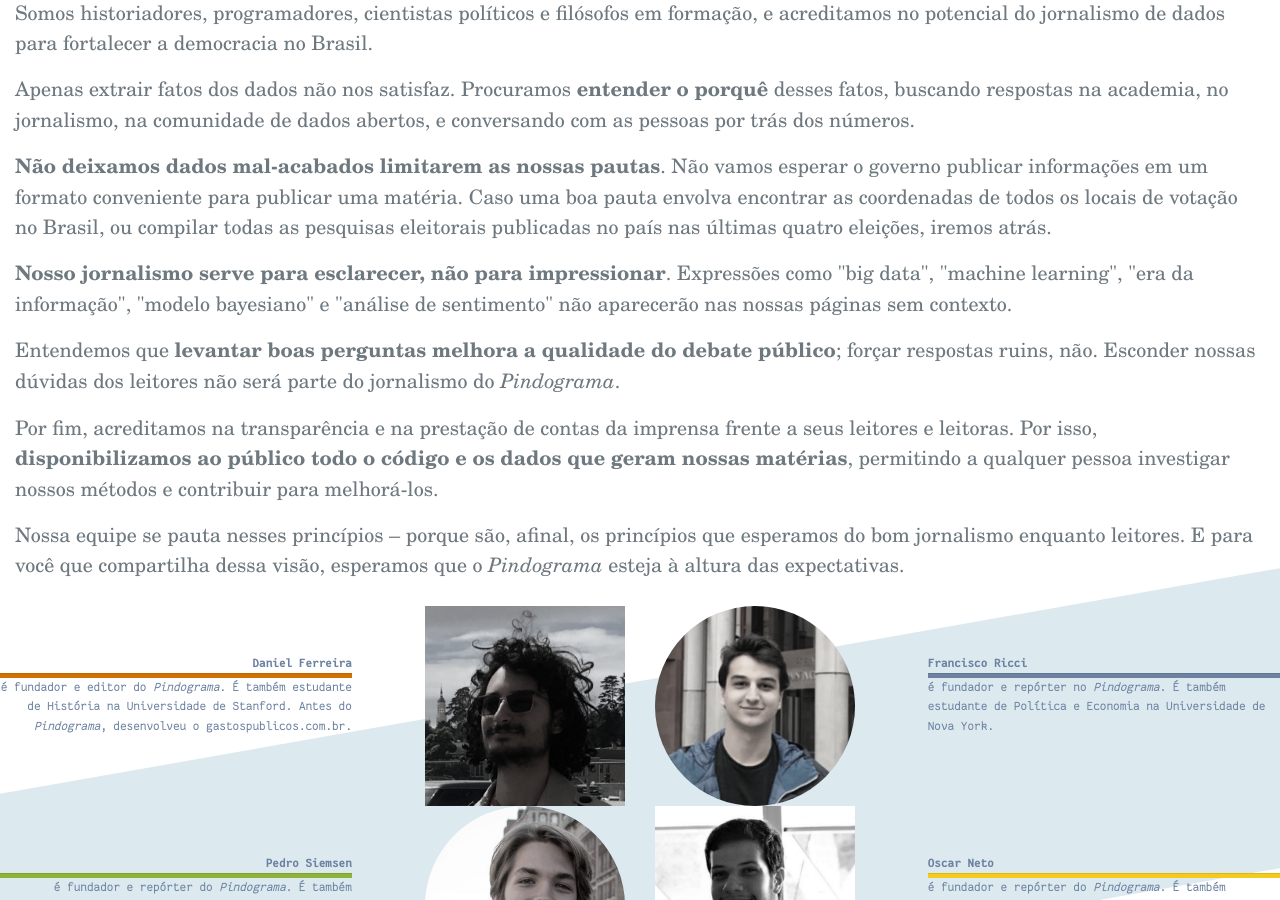
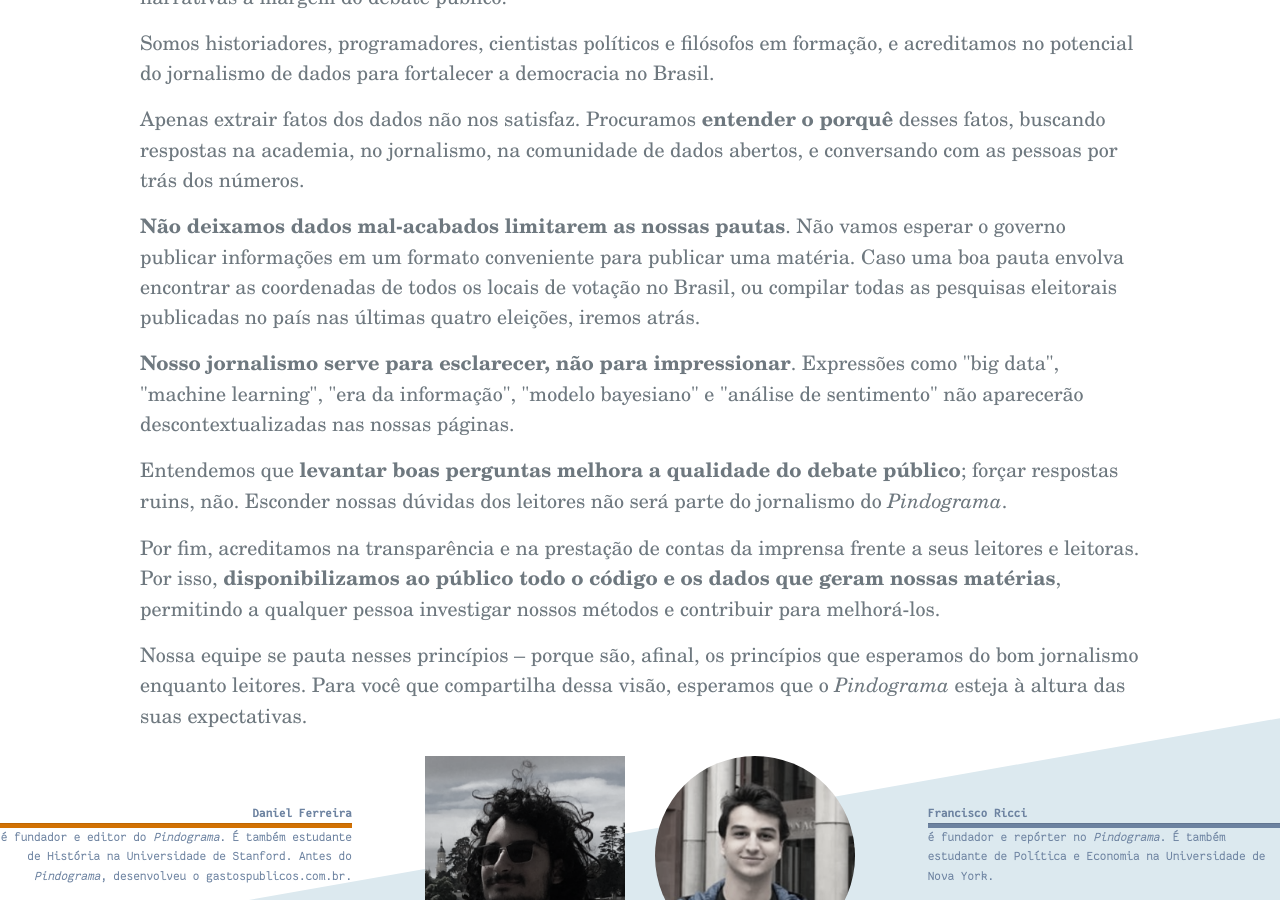
Before and after one commit to pindograma/pindograma.github.io, a Jekyll site: the page built from about.html, in a window 1280 px wide and 900 px high, scrolled down 938 px. Built offline with Jekyll 4.4.1, drawn with Linux system fonts in a browser that asks for light colours.

Commit message:
website: apply miscellaneous fixes

```diff
--- a/_layouts/default.html
+++ b/_layouts/default.html
@@ -11,7 +11,7 @@
     <meta name="apple-mobile-web-app-title" content="Pindograma">
     <meta name="application-name" content="Pindograma">
     <meta name="msapplication-TileColor" content="#da532c">
-    <meta name="msapplication-TileImage" content="/mstile-144x144.png">
+    <meta name="msapplication-TileImage" content="/assets/images/mstile-144x144.png">
     <meta name="theme-color" content="#ffffff">
 
     <link rel="stylesheet" href="https://stackpath.bootstrapcdn.com/bootstrap/4.1.3/css/bootstrap.min.css" integrity="sha384-MCw98/SFnGE8fJT3GXwEOngsV7Zt27NXFoaoApmYm81iuXoPkFOJwJ8ERdknLPMO" crossorigin="anonymous" />
--- a/_layouts/post.html
+++ b/_layouts/post.html
@@ -70,7 +70,7 @@
       <div class="row">
         <h2 class="blue px-4 mobile-article-title">{{ page.title }}</h2>
         <div class="px-4 w-100 subtitle">
-          <p class="darkgray undertitle mobile-article-undertitle">{{ subtitle }}</p>
+          <p class="darkgray undertitle mobile-article-undertitle">{{ page.subtitle }}</p>
           <div class="row">
             <p class="col-7 blue underauthor mb-1 mobile-pheight"><small>POR {{ author.name | upcase }}</small></p>
             <p class="col-5 blue text-right underauthor mb-1 mobile-pheight"><small>{{ page.date | date: "%d/%m/%Y" }}</small></p>
--- a/about.html
+++ b/about.html
@@ -16,22 +16,50 @@
     </div>
   </div>
 
-  <div class="article-text" style="margin-top: 250px;">
-    <p>Fundado na primeira metade de 2020, o <i>Pindograma</i> nasceu para fazer jornalismo de dados sem papo-furado. Nossa missão é servir nossos leitores e leitoras com análises equilibradas e pautadas em números – sintetizando informações públicas sobre a política brasileira. Com nossas reportagens, buscamos trazer um olhar quantitativo sobre as pautas já presentes no jornalismo brasileiro, além de encontrar nos dados narrativas à margem do debate público.</p>
+  <div class="article-text" style="margin-top: 250px; padding-left: 10%; padding-right: 10%;">
+    <p>Fundado na primeira metade de 2020, o <i>Pindograma</i> nasceu para
+    fazer jornalismo de dados sem papo-furado. Nossa missão é servir nossos
+    leitores e leitoras com análises equilibradas e pautadas em números –
+    sintetizando informações públicas sobre a política brasileira. Com nossas
+    reportagens, buscamos trazer um olhar quantitativo sobre as pautas já
+    presentes no jornalismo brasileiro, além de encontrar nos dados narrativas
+    à margem do debate público.</p>
 
-    <p>Somos historiadores, programadores, cientistas políticos e filósofos em formação, e acreditamos no potencial do jornalismo de dados para fortalecer a democracia no Brasil.</p>
+    <p>Somos historiadores, programadores, cientistas políticos e filósofos em
+    formação, e acreditamos no potencial do jornalismo de dados para fortalecer
+    a democracia no Brasil.</p>
 
-    <p>Apenas extrair fatos dos dados não nos satisfaz. Procuramos <b>entender o porquê</b> desses fatos, buscando respostas na academia, no jornalismo, na comunidade de dados abertos, e conversando com as pessoas por trás dos números.</p>
+    <p>Apenas extrair fatos dos dados não nos satisfaz. Procuramos <b>entender
+    o porquê</b> desses fatos, buscando respostas na academia, no jornalismo,
+    na comunidade de dados abertos, e conversando com as pessoas por trás dos
+    números.</p>
 
-    <p><b>Não deixamos dados mal-acabados limitarem as nossas pautas</b>. Não vamos esperar o governo publicar informações em um formato conveniente para publicar uma matéria. Caso uma boa pauta envolva encontrar as coordenadas de todos os locais de votação no Brasil, ou compilar todas as pesquisas eleitorais publicadas no país nas últimas quatro eleições, iremos atrás.</p>
+    <p><b>Não deixamos dados mal-acabados limitarem as nossas pautas</b>. Não
+    vamos esperar o governo publicar informações em um formato conveniente para
+    publicar uma matéria. Caso uma boa pauta envolva encontrar as coordenadas
+    de todos os locais de votação no Brasil, ou compilar todas as pesquisas
+    eleitorais publicadas no país nas últimas quatro eleições, iremos
+    atrás.</p>
 
-    <p><b>Nosso jornalismo serve para esclarecer, não para impressionar</b>. Expressões como "big data", "machine learning", "era da informação", "modelo bayesiano" e "análise de sentimento" não aparecerão nas nossas páginas sem contexto.</p>
+    <p><b>Nosso jornalismo serve para esclarecer, não para impressionar</b>.
+    Expressões como "big data", "machine learning", "era da informação",
+    "modelo bayesiano" e "análise de sentimento" não aparecerão
+    descontextualizadas nas nossas páginas.</p>
 
-    <p>Entendemos que <b>levantar boas perguntas melhora a qualidade do debate público</b>; forçar respostas ruins, não. Esconder nossas dúvidas dos leitores não será parte do jornalismo do <i>Pindograma</i>.</p>
+    <p>Entendemos que <b>levantar boas perguntas melhora a qualidade do debate
+    público</b>; forçar respostas ruins, não. Esconder nossas dúvidas dos
+    leitores não será parte do jornalismo do <i>Pindograma</i>.</p>
 
-    <p>Por fim, acreditamos na transparência e na prestação de contas da imprensa frente a seus leitores e leitoras. Por isso, <b>disponibilizamos ao público todo o código e os dados que geram nossas matérias</b>, permitindo a qualquer pessoa investigar nossos métodos e contribuir para melhorá-los.</p>
+    <p>Por fim, acreditamos na transparência e na prestação de contas da
+    imprensa frente a seus leitores e leitoras. Por isso, <b>disponibilizamos
+    ao público todo o código e os dados que geram nossas matérias</b>,
+    permitindo a qualquer pessoa investigar nossos métodos e contribuir para
+    melhorá-los.</p>
 
-    <p>Nossa equipe se pauta nesses princípios – porque são, afinal, os princípios que esperamos do bom jornalismo enquanto leitores. E para você que compartilha dessa visão, esperamos que o <i>Pindograma</i> esteja à altura das expectativas.</p>
+    <p>Nossa equipe se pauta nesses princípios – porque são, afinal, os
+    princípios que esperamos do bom jornalismo enquanto leitores. Para você
+    que compartilha dessa visão, esperamos que o <i>Pindograma</i> esteja à
+    altura das suas expectativas.</p>
   </div>
 
   <div class="row" style="margin-top: 100px; margin-bottom: 300px;">
@@ -147,21 +175,49 @@
   </div>
 
   <div class="row mx-0 mt-4 darkgray px-3" style="font-family: 'Century Schoolbook L';">
-    <p>Fundado na primeira metade de 2020, o <i>Pindograma</i> nasceu para fazer jornalismo de dados sem papo-furado. Nossa missão é servir nossos leitores e leitoras com análises equilibradas e pautadas em números – sintetizando informações públicas sobre a política brasileira. Com nossas reportagens, buscamos trazer um olhar quantitativo sobre as pautas já presentes no jornalismo brasileiro, além de encontrar nos dados narrativas à margem do debate público.</p>
+    <p>Fundado na primeira metade de 2020, o <i>Pindograma</i> nasceu para
+    fazer jornalismo de dados sem papo-furado. Nossa missão é servir nossos
+    leitores e leitoras com análises equilibradas e pautadas em números –
+    sintetizando informações públicas sobre a política brasileira. Com nossas
+    reportagens, buscamos trazer um olhar quantitativo sobre as pautas já
+    presentes no jornalismo brasileiro, além de encontrar nos dados narrativas
+    à margem do debate público.</p>
 
-    <p>Somos historiadores, programadores, cientistas políticos e filósofos em formação, e acreditamos no potencial do jornalismo de dados para fortalecer a democracia no Brasil.</p>
+    <p>Somos historiadores, programadores, cientistas políticos e filósofos em
+    formação, e acreditamos no potencial do jornalismo de dados para fortalecer
+    a democracia no Brasil.</p>
 
-    <p>Apenas extrair fatos dos dados não nos satisfaz. Procuramos <b>entender o porquê</b> desses fatos, buscando respostas na academia, no jornalismo, na comunidade de dados abertos, e conversando com as pessoas por trás dos números.</p>
+    <p>Apenas extrair fatos dos dados não nos satisfaz. Procuramos <b>entender
+    o porquê</b> desses fatos, buscando respostas na academia, no jornalismo,
+    na comunidade de dados abertos, e conversando com as pessoas por trás dos
+    números.</p>
 
-    <p><b>Não deixamos dados mal-acabados limitarem as nossas pautas</b>. Não vamos esperar o governo publicar informações em um formato conveniente para publicar uma matéria. Caso uma boa pauta envolva encontrar as coordenadas de todos os locais de votação no Brasil, ou compilar todas as pesquisas eleitorais publicadas no país nas últimas quatro eleições, iremos atrás.</p>
+    <p><b>Não deixamos dados mal-acabados limitarem as nossas pautas</b>. Não
+    vamos esperar o governo publicar informações em um formato conveniente para
+    publicar uma matéria. Caso uma boa pauta envolva encontrar as coordenadas
+    de todos os locais de votação no Brasil, ou compilar todas as pesquisas
+    eleitorais publicadas no país nas últimas quatro eleições, iremos
+    atrás.</p>
 
-    <p><b>Nosso jornalismo serve para esclarecer, não para impressionar</b>. Expressões como "big data", "machine learning", "era da informação", "modelo bayesiano" e "análise de sentimento" não aparecerão nas nossas páginas sem contexto.</p>
+    <p><b>Nosso jornalismo serve para esclarecer, não para impressionar</b>.
+    Expressões como "big data", "machine learning", "era da informação",
+    "modelo bayesiano" e "análise de sentimento" não aparecerão
+    descontextualizadas nas nossas páginas.</p>
 
-    <p>Entendemos que <b>levantar boas perguntas melhora a qualidade do debate público</b>; forçar respostas ruins, não. Esconder nossas dúvidas dos leitores não será parte do jornalismo do <i>Pindograma</i>.</p>
+    <p>Entendemos que <b>levantar boas perguntas melhora a qualidade do debate
+    público</b>; forçar respostas ruins, não. Esconder nossas dúvidas dos
+    leitores não será parte do jornalismo do <i>Pindograma</i>.</p>
 
-    <p>Por fim, acreditamos na transparência e na prestação de contas da imprensa frente a seus leitores e leitoras. Por isso, <b>disponibilizamos ao público todo o código e os dados que geram nossas matérias</b>, permitindo a qualquer pessoa investigar nossos métodos e contribuir para melhorá-los.</p>
+    <p>Por fim, acreditamos na transparência e na prestação de contas da
+    imprensa frente a seus leitores e leitoras. Por isso, <b>disponibilizamos
+    ao público todo o código e os dados que geram nossas matérias</b>,
+    permitindo a qualquer pessoa investigar nossos métodos e contribuir para
+    melhorá-los.</p>
 
-    <p>Nossa equipe se pauta nesses princípios – porque são, afinal, os princípios que esperamos do bom jornalismo enquanto leitores. E para você que compartilha dessa visão, esperamos que o <i>Pindograma</i> esteja à altura das expectativas.</p>
+    <p>Nossa equipe se pauta nesses princípios – porque são, afinal, os
+    princípios que esperamos do bom jornalismo enquanto leitores. Para você
+    que compartilha dessa visão, esperamos que o <i>Pindograma</i> esteja à
+    altura das suas expectativas.</p>
   </div>
 
   <div class="px-2">
```
Also changed, not shown: _authors/daniel.md (+1 -0 lines), _authors/franciscojricci.md (+1 -0 lines), _authors/oscaromsn.md (+1 -0 lines), agregador.html (deleted, +0 -10 lines), assets/images/agregador.png, assets/images/default-cover.png.
